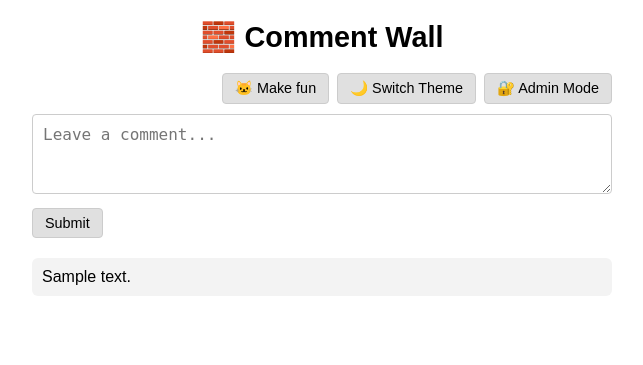
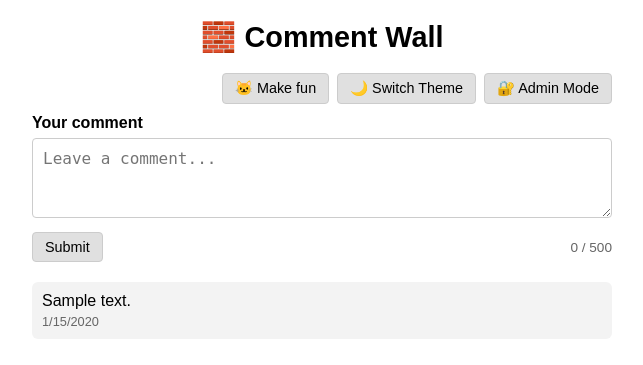
Before and after one commit to 3dendroid/Comment-Wall, a Flask app: page / in a window 1280 px wide. Shown: the top 365 px of the page, without its empty margins (318-961 px from the left). Run offline with Flask 3, Linux system fonts and the light colour scheme; tables that the repository leaves empty hold one stand-in row (values such as "Sample post").

Commit message:
Improve comment page: instant updates, timestamps, admin dialog
viewport meta, labelled input with 500-char counter, new and deleted comments
show right away, relative times, Load older button, admin sign-in dialog with
its own status line, message when live updates are rate limited

Co-Authored-By: Claude Opus 5.5 <noreply@anthropic.com>
Claude-Session: https://claude.ai/code/session_01StVrcw3RqXrioXYykEdy3R

```diff
--- a/templates/index.html
+++ b/templates/index.html
@@ -2,6 +2,7 @@
 <html lang="en">
   <head>
     <meta charset="UTF-8" />
+    <meta name="viewport" content="width=device-width, initial-scale=1" />
     <title>Comment Wall</title>
     <style>
       /* ================ box-sizing ================ */
@@ -42,7 +43,8 @@
       }
       /* common button style */
       .controls button,
-      .form-actions button {
+      .form-actions button,
+      dialog button {
         background: #e0e0e0;
         border: 1px solid #ccc;
         padding: 6px 12px;
@@ -52,7 +54,8 @@
         transition: background 0.3s, color 0.3s;
       }
       body.dark .controls button,
-      body.dark .form-actions button {
+      body.dark .form-actions button,
+      body.dark dialog button {
         background: #2e2e2e;
         border-color: #555;
         color: #eee;
@@ -62,7 +65,13 @@
       form {
         margin-bottom: 20px;
       }
-      textarea {
+      label {
+        display: block;
+        margin-bottom: 6px;
+        font-weight: bold;
+      }
+      textarea,
+      dialog input {
         width: 100%;
         height: 80px;
         padding: 10px;
@@ -74,18 +83,65 @@
         color: inherit;
         transition: background 0.3s, color 0.3s, border-color 0.3s;
       }
-      body.dark textarea {
+      body.dark textarea,
+      body.dark dialog input {
         border-color: #444;
       }
       .form-actions {
-        display: inline-flex;
+        display: flex;
         align-items: center;
         margin-top: 10px;
       }
       .error-message {
         margin-left: 10px;
-        color: red;
+        color: #c62828;
         font-size: 0.9rem;
+      }
+      body.dark .error-message {
+        color: #ff8a80;
+      }
+      .char-count {
+        margin-left: auto;
+        font-size: 0.85rem;
+        color: #666;
+      }
+      body.dark .char-count {
+        color: #aaa;
+      }
+      .admin-status {
+        margin-right: auto;
+        align-self: center;
+        font-size: 0.9rem;
+      }
+      .admin-status.error {
+        color: #c62828;
+      }
+      body.dark .admin-status.error {
+        color: #ff8a80;
+      }
+
+      /* ================ Admin sign-in dialog ================ */
+      dialog {
+        border: 1px solid #ccc;
+        border-radius: 6px;
+        padding: 16px;
+        width: min(360px, 90vw);
+        background: #fff;
+        color: #000;
+      }
+      body.dark dialog {
+        background: #1e1e1e;
+        color: #eee;
+        border-color: #555;
+      }
+      dialog input {
+        height: auto;
+      }
+      .dialog-actions {
+        display: flex;
+        justify-content: flex-end;
+        gap: 8px;
+        margin-top: 12px;
       }
 
       /* ================ Comments list ================ */
@@ -107,6 +163,22 @@
         flex-grow: 1;
         padding-right: 10px;
       }
+      .comment-time {
+        display: block;
+        margin-top: 4px;
+        font-size: 0.8rem;
+        color: #666;
+      }
+      body.dark .comment-time {
+        color: #aaa;
+      }
+      #loadOlder {
+        display: block;
+        margin: 10px auto;
+      }
+      #loadOlder[hidden] {
+        display: none;
+      }
       .delete-btn {
         background: #dc3545 !important;
         color: white !important;
@@ -122,6 +194,8 @@
     <h1>🧱 Comment Wall</h1>
 
     <div class="controls">
+      <!-- Admin sign-in result; kept apart from the comment form's errors -->
+      <span id="admin-status" class="admin-status" role="status"></span>
       <!-- Cat chaos trigger -->
       <button id="catJam">🐱 Make fun</button>
       <!-- Theme switch -->
@@ -130,22 +204,36 @@
       <button onclick="enableAdmin()">🔐 Admin Mode</button>
     </div>
 
+    <dialog id="adminDialog">
+      <form id="adminForm" method="dialog">
+        <label for="admin-token">Admin token</label>
+        <input type="password" id="admin-token" autocomplete="current-password" required />
+        <div class="dialog-actions">
+          <button type="button" id="adminCancel">Cancel</button>
+          <button type="submit">Sign in</button>
+        </div>
+      </form>
+    </dialog>
+
     <form id="commentForm">
-      <textarea name="text" id="comment-input" placeholder="Leave a comment..." required></textarea>
+      <label for="comment-input">Your comment</label>
+      <textarea name="text" id="comment-input" placeholder="Leave a comment..." maxlength="500" required></textarea>
       <div class="form-actions">
         <button type="submit">Submit</button>
-        <div id="form-error" class="error-message"></div>
+        <div id="form-error" class="error-message" role="alert"></div>
+        <span id="char-count" class="char-count">0 / 500</span>
       </div>
     </form>
 
     <div id="comments">
       {% for comment in comments %}
       <div class="comment" data-id="{{ comment.id }}">
-        <div class="comment-text">{{ comment.text }}</div>
+        <div class="comment-text">{{ comment.text }}{% if comment.created_at %}<time class="comment-time" datetime="{{ comment.created_at.isoformat() }}Z">{{ comment.created_at.strftime('%Y-%m-%d %H:%M') }} UTC</time>{% endif %}</div>
         <button class="delete-btn" onclick="deleteComment({{ comment.id }})">Delete</button>
       </div>
       {% endfor %}
     </div>
+    <button id="loadOlder" type="button" hidden>Load older comments</button>
 
     <script>
       // ===== Dark mode toggle =====
@@ -166,27 +254,54 @@
 
       // ===== Admin mode =====
       let adminToken = null;
-      async function enableAdmin() {
-        const token = prompt('Enter admin token:');
+      const adminDialog = document.getElementById('adminDialog');
+      const adminForm = document.getElementById('adminForm');
+      const adminInput = document.getElementById('admin-token');
+      const adminStatus = document.getElementById('admin-status');
+
+      function setAdminStatus(text, isError) {
+        adminStatus.textContent = text;
+        adminStatus.classList.toggle('error', !!isError);
+      }
+
+      function enableAdmin() {
+        adminInput.value = '';
+        adminDialog.showModal();
+      }
+      document.getElementById('adminCancel').addEventListener('click', () => adminDialog.close());
+
+      adminForm.addEventListener('submit', async (e) => {
+        e.preventDefault();
+        const token = adminInput.value;
         if (!token) return;
-        document.getElementById('form-error').textContent = '';
         const res = await fetch('/admin-verify', {
           method: 'POST',
           headers: { Authorization: `Bearer ${token}` },
         });
+        adminDialog.close();
         if (res.ok) {
           adminToken = token;
           document.body.classList.add('admin-mode');
+          setAdminStatus('Admin mode on');
+          refreshComments();
+        } else if (res.status === 429) {
+          setAdminStatus('Too many attempts. Try again in a minute.', true);
         } else {
-          const data = await res.json();
-          document.getElementById('form-error').textContent = data.error;
+          setAdminStatus('Wrong admin token.', true);
         }
-      }
+      });
 
       // ===== Posting comments =====
       const form = document.getElementById('commentForm');
       const errorDiv = document.getElementById('form-error');
       const commentsDiv = document.getElementById('comments');
+      const charCount = document.getElementById('char-count');
+      const MAX_LENGTH = 500;
+
+      function updateCharCount() {
+        charCount.textContent = `${form.text.value.length} / ${MAX_LENGTH}`;
+      }
+      form.text.addEventListener('input', updateCharCount);
 
       form.addEventListener('submit', async (e) => {
         e.preventDefault();
@@ -201,12 +316,14 @@
           headers: { 'Content-Type': 'application/json' },
           body: JSON.stringify({ text }),
         });
-        const data = await res.json();
         if (res.ok) {
           form.text.value = '';
+          updateCharCount();
+          refreshComments(); // show the new comment now, not on the next poll
         } else if (res.status === 429) {
           errorDiv.textContent = "You're commenting too quickly. Please wait.";
         } else {
+          const data = await res.json().catch(() => ({}));
           errorDiv.textContent = data.error || 'Failed to post comment.';
         }
       });
@@ -222,17 +339,34 @@
           method: 'DELETE',
           headers: { Authorization: `Bearer ${adminToken}` },
         });
-        if (!res.ok) {
-          const data = await res.json();
+        if (res.ok) {
+          older = older.filter((c) => c.id !== id);
+          refreshComments();
+        } else {
+          const data = await res.json().catch(() => ({}));
           errorDiv.textContent = data.error || 'Failed to delete.';
         }
       }
 
-      // ===== Polling for updates =====
-      async function refreshComments() {
-        const res = await fetch('/comments');
-        if (!res.ok) return;
-        const list = await res.json();
+      // ===== Showing comments =====
+      const PAGE_SIZE = 50;
+      const loadOlderBtn = document.getElementById('loadOlder');
+      let newest = []; // the latest page, refreshed by polling
+      let older = []; // pages added with "Load older comments"
+      let moreOnServer = false;
+
+      function formatTime(iso) {
+        if (!iso) return '';
+        const seconds = (Date.now() - new Date(iso).getTime()) / 1000;
+        if (seconds < 60) return 'just now';
+        if (seconds < 3600) return `${Math.floor(seconds / 60)} min ago`;
+        if (seconds < 86400) return `${Math.floor(seconds / 3600)} h ago`;
+        return new Date(iso).toLocaleDateString();
+      }
+
+      function renderComments() {
+        const oldestNewId = newest.length ? newest[newest.length - 1].id : Infinity;
+        const list = newest.concat(older.filter((c) => c.id < oldestNewId));
         commentsDiv.innerHTML = '';
         list.forEach((c) => {
           const el = document.createElement('div');
@@ -244,6 +378,14 @@
           const textEl = document.createElement('div');
           textEl.className = 'comment-text';
           textEl.textContent = c.text;
+          if (c.created_at) {
+            const timeEl = document.createElement('time');
+            timeEl.className = 'comment-time';
+            timeEl.dateTime = c.created_at;
+            timeEl.title = new Date(c.created_at).toLocaleString();
+            timeEl.textContent = formatTime(c.created_at);
+            textEl.appendChild(timeEl);
+          }
           el.appendChild(textEl);
 
           if (adminToken) {
@@ -256,7 +398,34 @@
 
           commentsDiv.appendChild(el);
         });
+        loadOlderBtn.hidden = !moreOnServer;
       }
+
+      // ===== Polling for updates =====
+      async function refreshComments() {
+        const res = await fetch(`/comments?limit=${PAGE_SIZE}`);
+        if (res.status === 429) {
+          errorDiv.textContent = 'Live updates paused: too many requests. Reload the page later.';
+          return;
+        }
+        if (!res.ok) return;
+        newest = await res.json();
+        if (!older.length) moreOnServer = newest.length === PAGE_SIZE;
+        renderComments();
+      }
+
+      loadOlderBtn.addEventListener('click', async () => {
+        const all = newest.concat(older);
+        if (!all.length) return;
+        const oldestId = Math.min(...all.map((c) => c.id));
+        const res = await fetch(`/comments?limit=${PAGE_SIZE}&before=${oldestId}`);
+        if (!res.ok) return;
+        const page = await res.json();
+        older = older.concat(page);
+        moreOnServer = page.length === PAGE_SIZE;
+        renderComments();
+      });
+
       refreshComments();
       setInterval(refreshComments, 5000);
 
```
